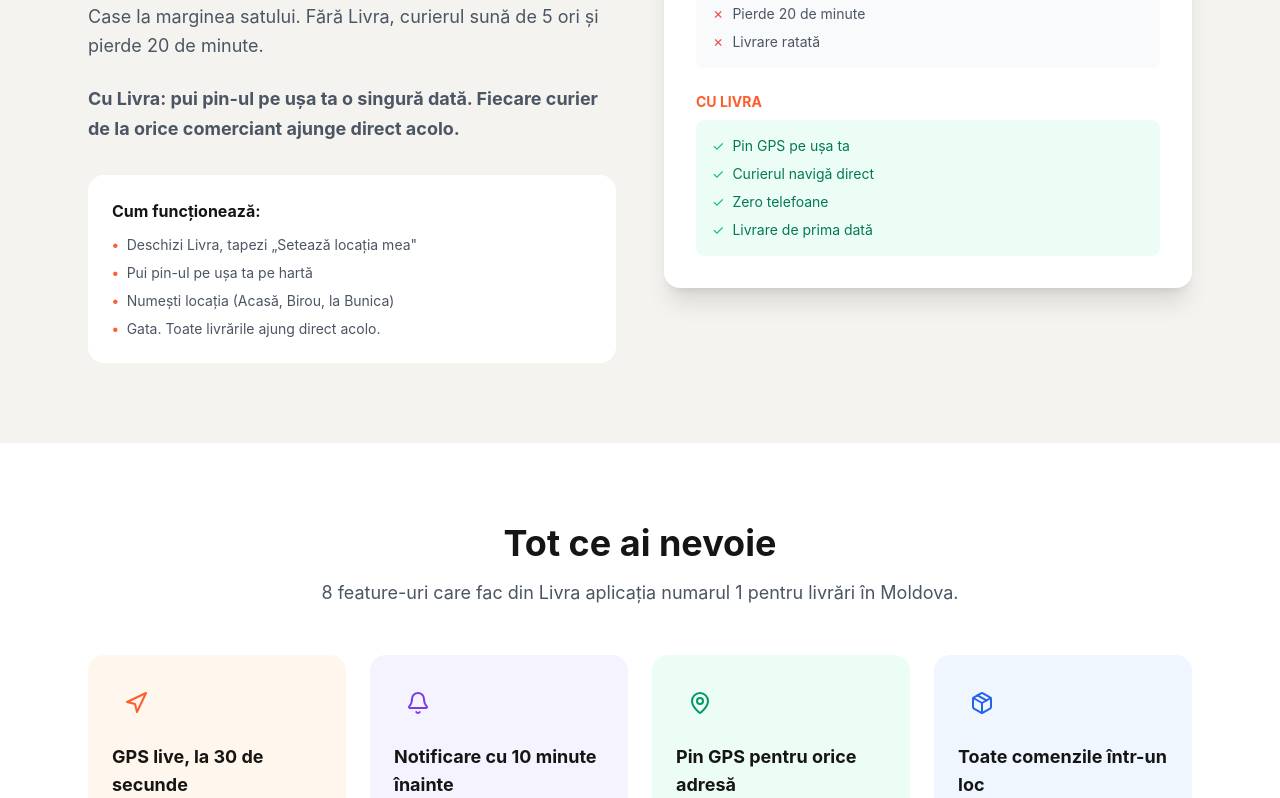
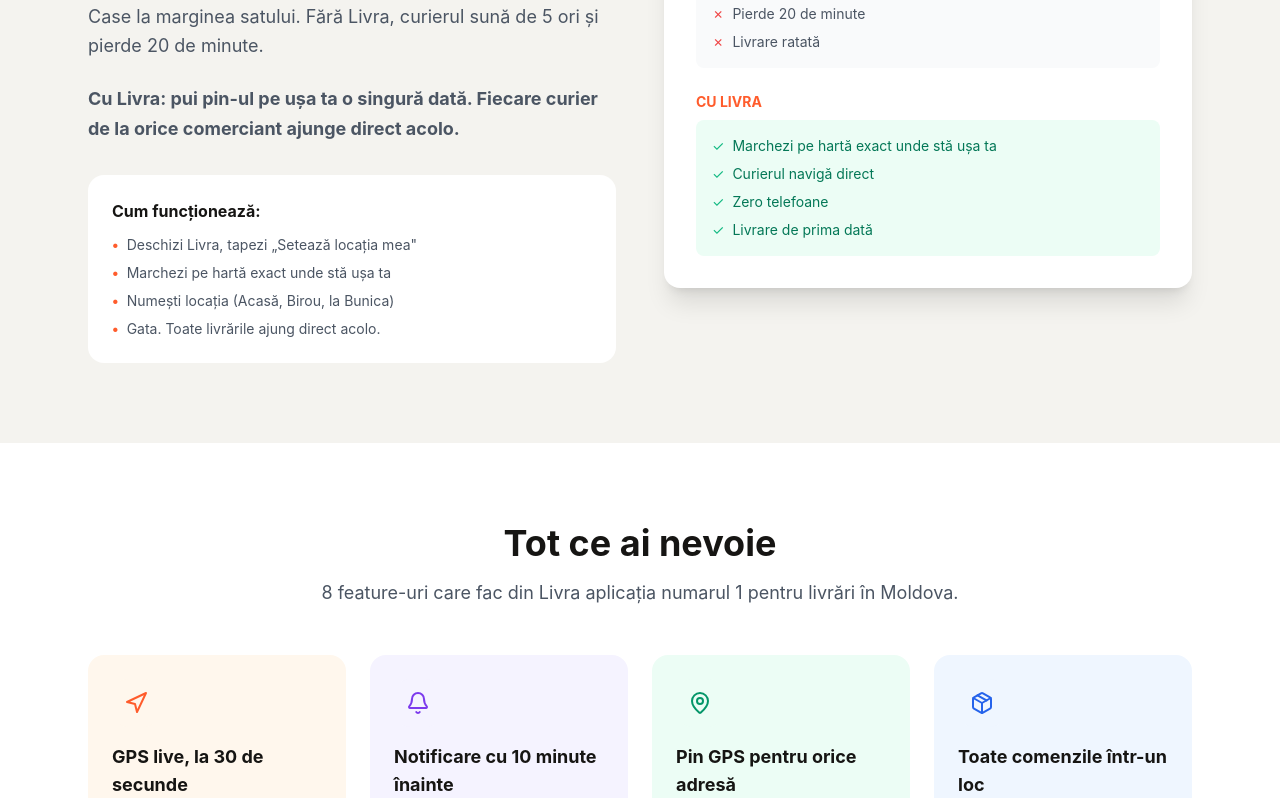
Before and after one commit to LoleWorks/livra, a React (Vite) app: page /app in a window 1280 px wide. Shown: the part 2022-2820 px from the top of the page. Built offline with nearby package versions, Linux system fonts and the light colour scheme; no server answers.

Commit message:
Make GPS pin feature more explicit throughout page
Replace vague 'Pui pin-ul' with clearer 'Marchezi pe hartă exact unde stă ușa ta' (Mark on map exactly where your door is). Applied to:
- Comparison section
- Onboarding steps
- FAQ answers

Makes the feature more understandable for end users.

```diff
--- a/src/pages/AppDownload.tsx
+++ b/src/pages/AppDownload.tsx
@@ -266,7 +266,7 @@ const ONBOARDING = [
   { num: '02', title: 'Primești SMS cu link live', desc: 'Tap pe link. Deschide hartă direct din browser, fără app.' },
   { num: '03', title: 'Primul wow moment', desc: 'Îl vezi pe curier mișcând pe hartă. Acesta e Livra.' },
   { num: '04', title: 'Descarci pentru mai mult', desc: 'Un tap. Gata. App instalat.' },
-  { num: '05', title: '60 de secunde de setup', desc: 'Pin pe ușa ta, telefon, gata. Nu mai completezi nimic niciodată.' },
+  { num: '05', title: '60 de secunde de setup', desc: 'Marchezi ușa ta pe hartă, adaugi telefon, gata. Nu mai completezi nimic niciodată.' },
 ]
 
 const TESTIMONIALS = [
@@ -301,7 +301,7 @@ const FAQS = [
   },
   {
     q: 'Funcționează și în sate / zone neobișnuite?',
-    a: 'E punctul nostru forte. Nu ai nevoie de adresă pe hartă. Pui pin-ul pe ușa ta și gata. Toți curierii ajung acolo.',
+    a: 'E punctul nostru forte. Nu ai nevoie de adresă pe hartă. Marchezi pe hartă exact unde stă ușa ta și gata. Toți curierii ajung acolo.',
   },
   {
     q: 'Trebuie obligatoriu aplicația?',
@@ -317,7 +317,7 @@ const FAQS = [
   },
   {
     q: 'Cum salvez o locație?',
-    a: 'Prima dată când deschizi Livra, ți se va cere locația. Pui pin-ul pe hartă, dai un nume (Acasă, Birou) și gata. Se salvează forever.',
+    a: 'Prima dată când deschizi Livra, ți se va cere locația. Marchezi pe hartă exact unde stă ușa ta, dai un nume (Acasă, Birou) și gata. Se salvează forever.',
   },
   {
     q: 'Lucrează Livra și pe iOS?',
@@ -482,7 +482,7 @@ export default function AppDownload() {
                   </li>
                   <li className="flex items-start gap-2">
                     <span className="text-brand-orange font-bold">•</span>
-                    <span>Pui pin-ul pe ușa ta pe hartă</span>
+                    <span>Marchezi pe hartă exact unde stă ușa ta</span>
                   </li>
                   <li className="flex items-start gap-2">
                     <span className="text-brand-orange font-bold">•</span>
@@ -523,7 +523,7 @@ export default function AppDownload() {
                   <div className="bg-emerald-50 dark:bg-emerald-900/30 rounded-lg p-4 space-y-2 text-sm text-emerald-700 dark:text-emerald-300">
                     <p className="flex items-start gap-2">
                       <span className="text-emerald-500">✓</span>
-                      <span>Pin GPS pe ușa ta</span>
+                      <span>Marchezi pe hartă exact unde stă ușa ta</span>
                     </p>
                     <p className="flex items-start gap-2">
                       <span className="text-emerald-500">✓</span>
```
